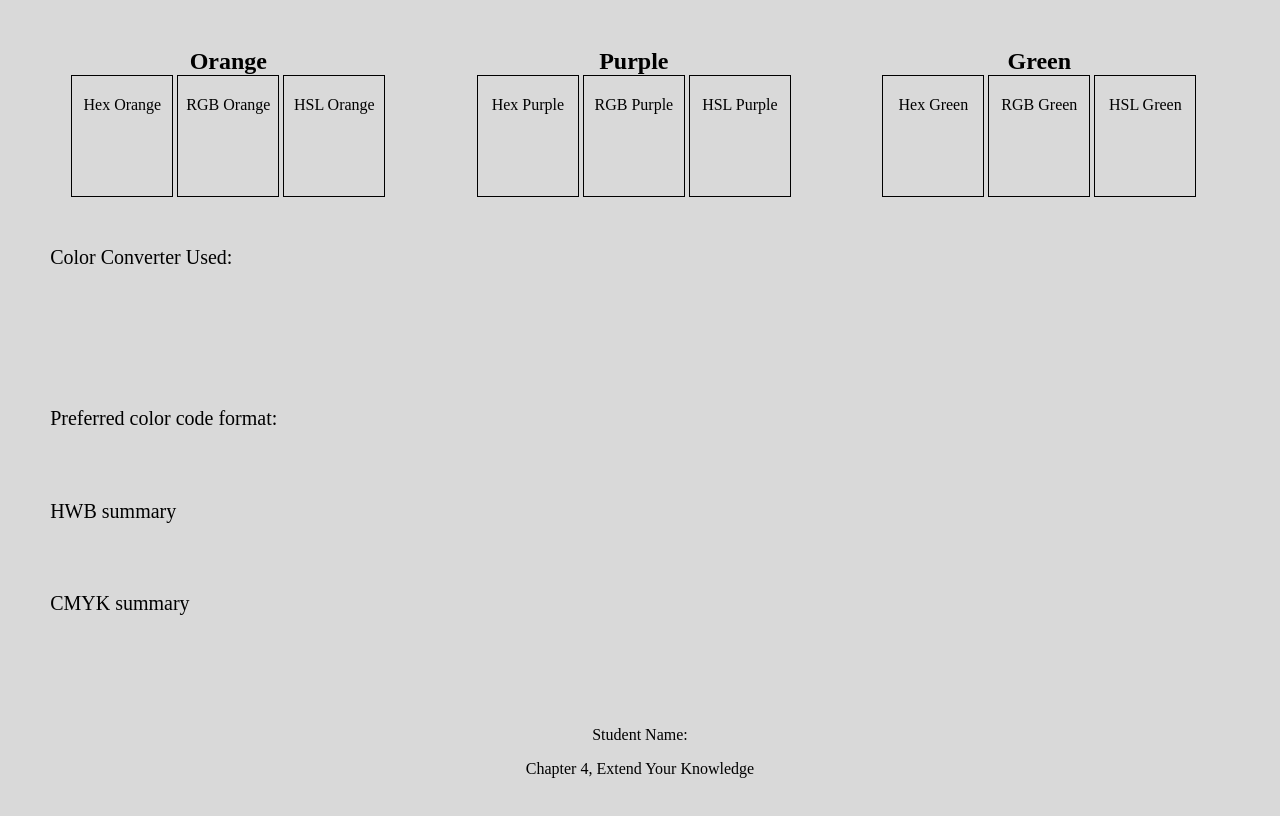
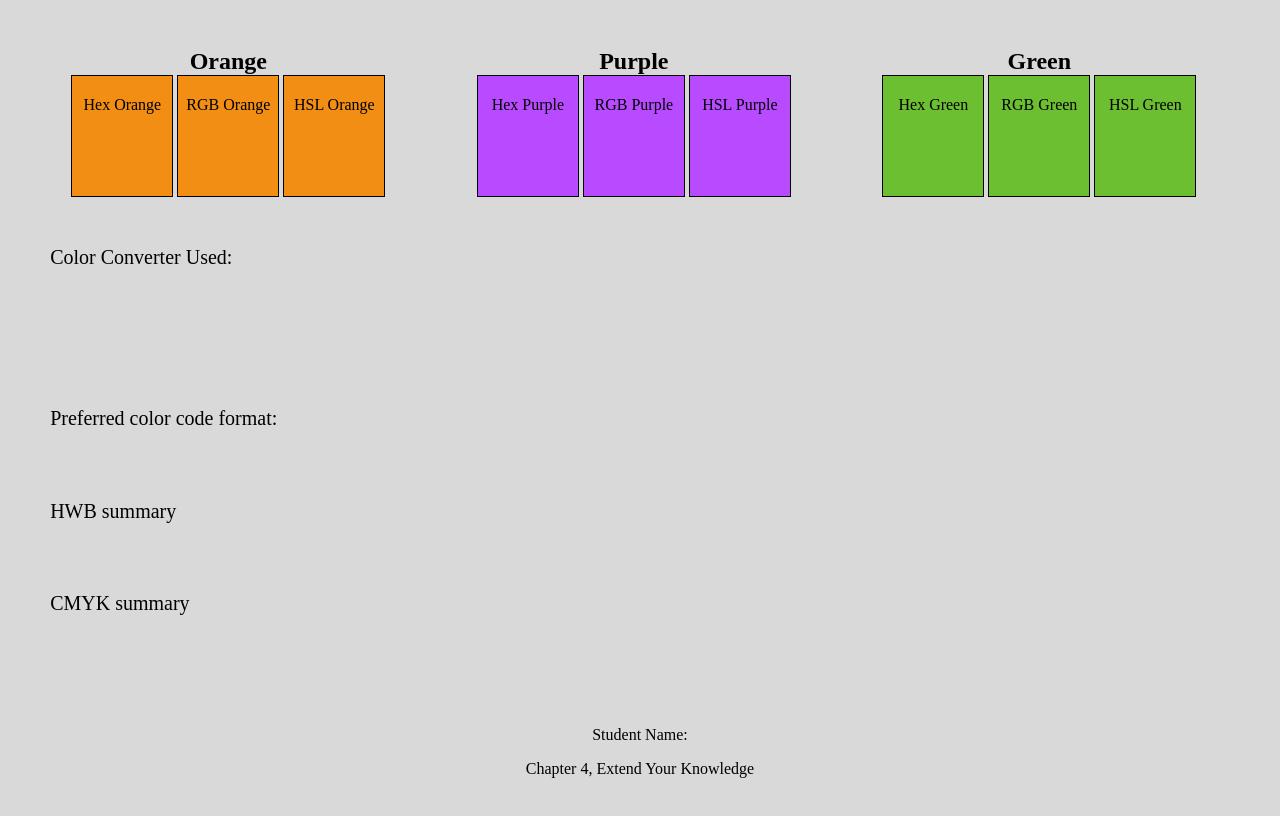
Before and after one commit to StephenADavis/Analyze-Apply-Extend-CH04, a plain HTML site: page extend/extend04.html in a window 1280 px wide. Shown: the part 66-882 px from the top of the page. Drawn offline with Linux system fonts and the light colour scheme.

Commit message:
Update styles.css
added colors to boxes

```diff
--- a/extend/css/styles.css
+++ b/extend/css/styles.css
@@ -58,9 +58,41 @@ main a {
 }
 
 /* Orange */
+.orange-hex {
+  background-color: #F28E13;
+}
 
+.orange-rgb {
+  background-color: rgb(242,142,19);
+}
+
+.orange-hsl {
+  background-color: hsl(33.1,89.6%,51.2%);
+}
 
 /* Purple */
+.purple-hex {
+  background-color: #b84bff;
+}
+
+.purple-rgb {
+  background-color: rgb(184,75,255);
+}
+
+.purple-hsl {
+  background-color: hsl(276.3,100%,64.7%);
+}
 
 
 /* Green */
+.green-hex {
+  background-color: #6CBF30;
+}
+
+.green-rgb {
+  background-color: rgb(108,191,48);
+}
+
+.green-hsl {
+  background-color: hsl(94.8,59.8%,46.9%);
+}
```
